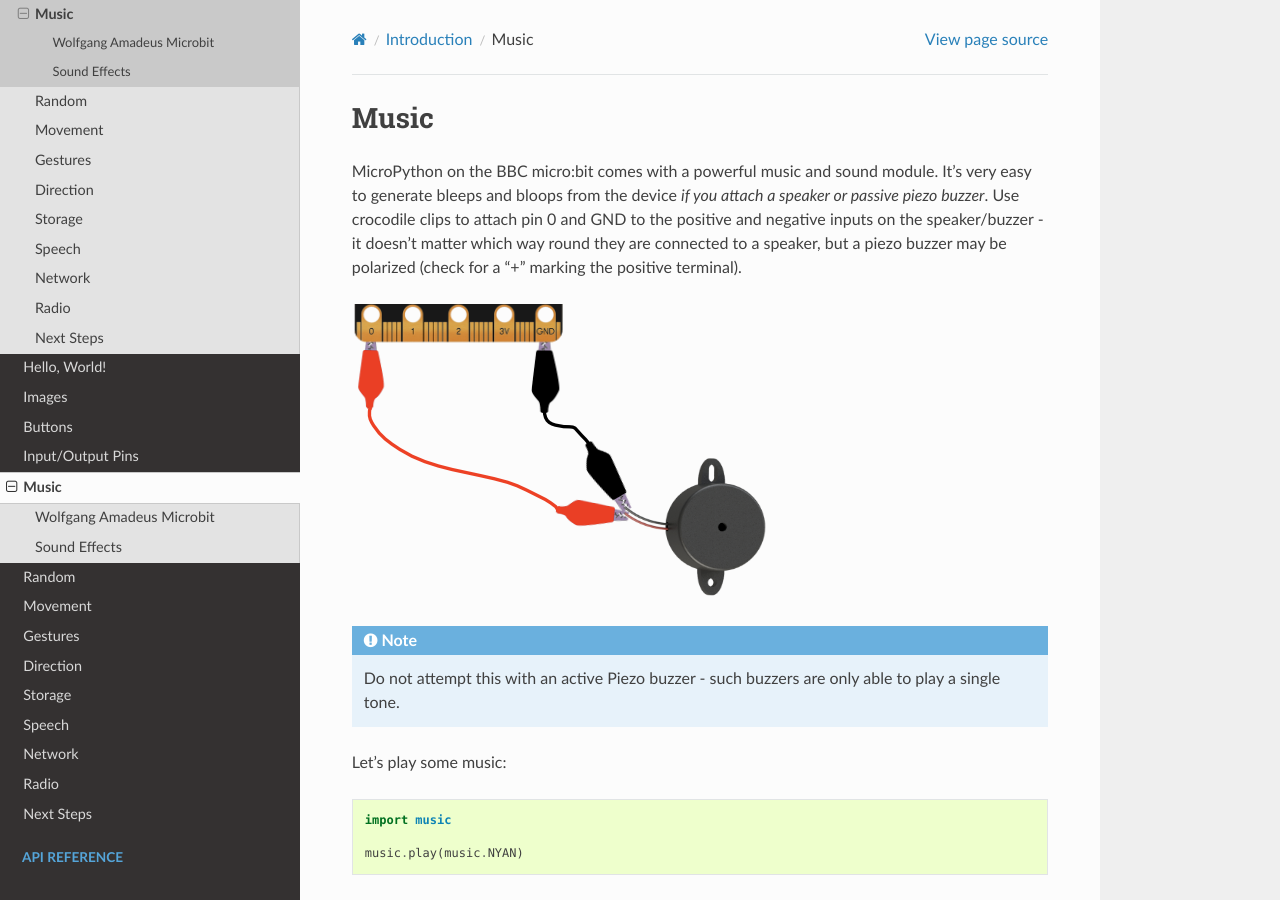
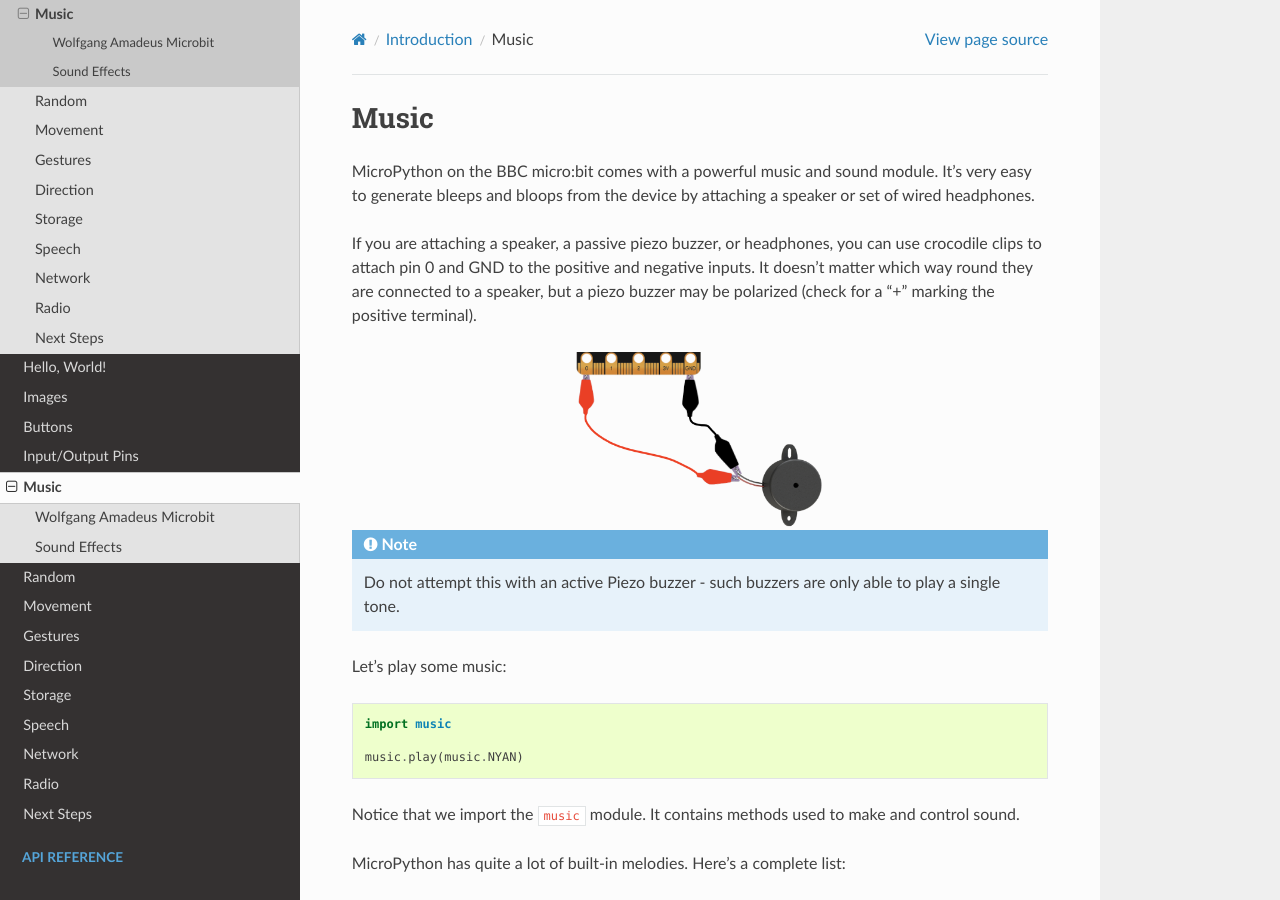
Before and after one commit to bbcmicrobit/micropython, a Sphinx documentation site: the page built from docs/tutorials/music.rst, in a window 1280 px wide and 900 px high. Built offline with Sphinx 7.4.7 and the Read the Docs theme 2.0.0, drawn with Linux system fonts in a browser that asks for light colours.

Commit message:
docs: Backport multiple minor V2 changes to V1 docs.

```diff
--- a/docs/tutorials/music.rst
+++ b/docs/tutorials/music.rst
@@ -2,18 +2,23 @@ Music
 -----
 
 MicroPython on the BBC micro:bit comes with a powerful music and sound module.
-It's very easy to generate bleeps and bloops from the device *if you attach a
-speaker or passive piezo buzzer*. Use crocodile clips to attach pin 0 and GND
-to the positive and negative inputs on the speaker/buzzer - it doesn't matter
-which way round they are connected to a speaker, but a piezo buzzer may be
-polarized (check for a "+" marking the positive terminal).
+It's very easy to generate bleeps and bloops from the device by attaching a
+speaker or set of wired headphones.
+
+If you are attaching a speaker, a passive piezo buzzer, or headphones, you can
+use crocodile clips to attach pin 0 and GND to the positive and negative inputs.
+It doesn't matter which way round they are connected to a speaker, but a piezo
+buzzer may be polarized (check for a "+" marking the positive terminal).
 
 .. image:: pin0-gnd.png
+    :width: 250px
+    :align: center
+    :alt: piezo connected to pin0 and GND
 
 .. note::
 
-    Do not attempt this with an active Piezo buzzer - such buzzers are only able to
-    play a single tone.
+    Do not attempt this with an active Piezo buzzer - such buzzers are only
+    able to play a single tone.
 
 Let's play some music::
 
```
Also changed, not shown: docs/microbit_micropython_api.rst (+6 -6 lines), docs/speech.rst (+0 -11 lines), 1 other file.
